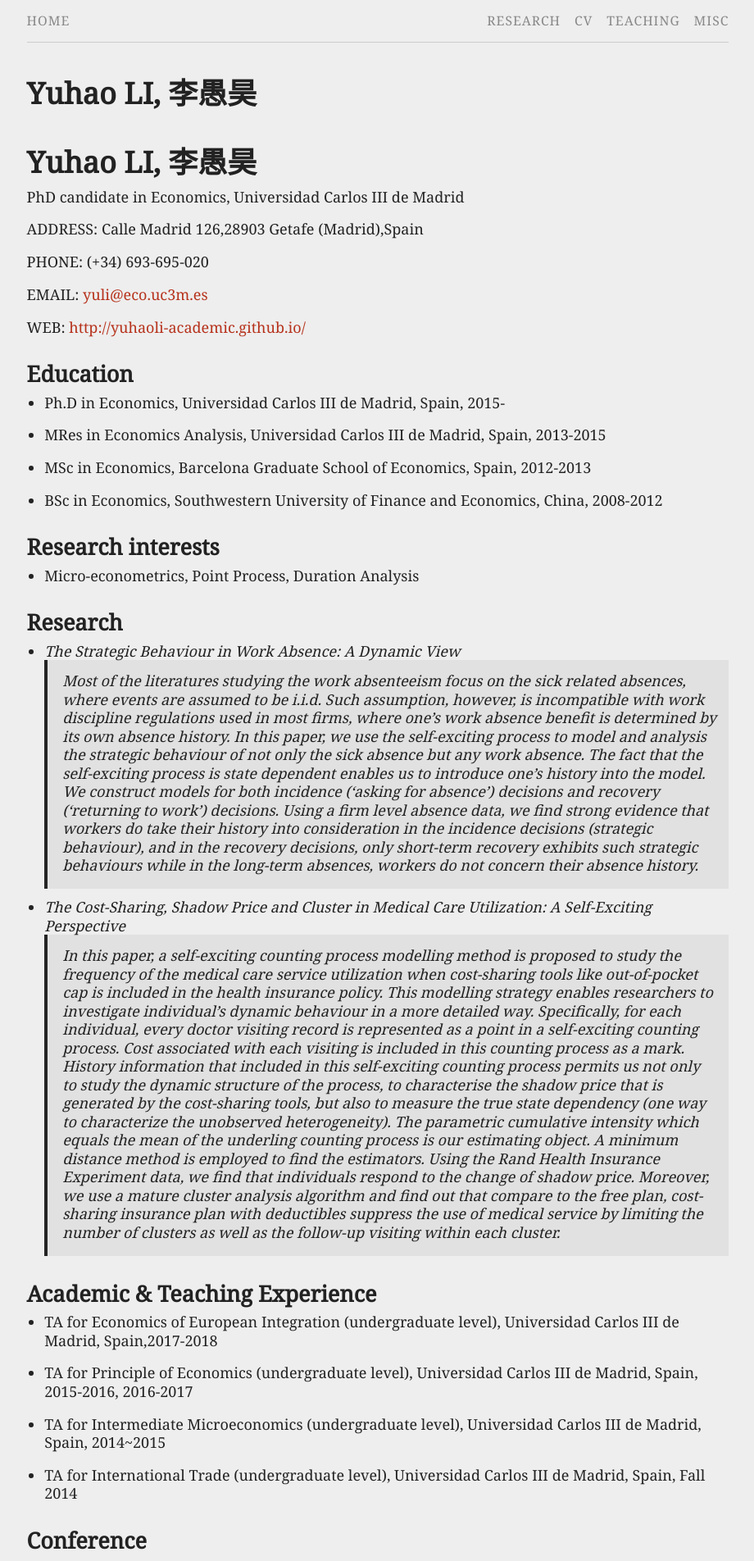
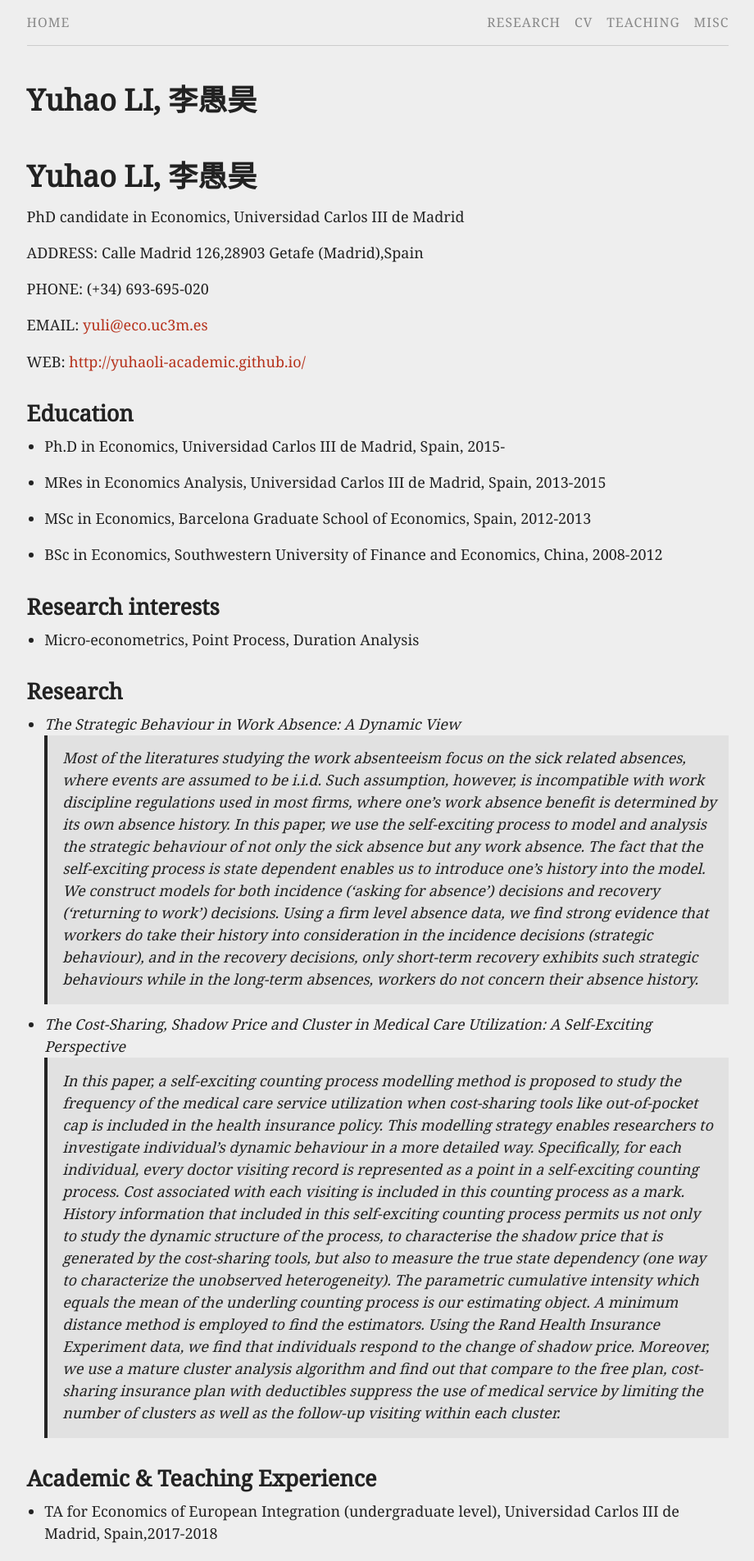
Before and after one commit to yuhaoli-academic/yuhaoli-academic.github.io, a Jekyll site: the page built from cv_pdf.md, in a window 1280 px wide. Shown: the top 1904 px of the page at 82% size, without its empty margins (179-1099 px from the left). Built offline with Jekyll 4.4.1, drawn with Linux system fonts in a browser that asks for light colours; our own code applies the rules of GitHub Pages for plain Markdown files.

```diff
--- a/css/main.scss
+++ b/css/main.scss
@@ -7,7 +7,7 @@ $base-font-family: 'Noto Serif', serif;
 $base-font-size:   large;
 $small-font-size:  0.875em;
 $vsmall-font-size: 0.66em;
-$base-line-height: 1.25;
+$base-line-height: 1.5;
 $spacing-unit:     1.2em;
 
 $grey-vlight:#eee;
```
